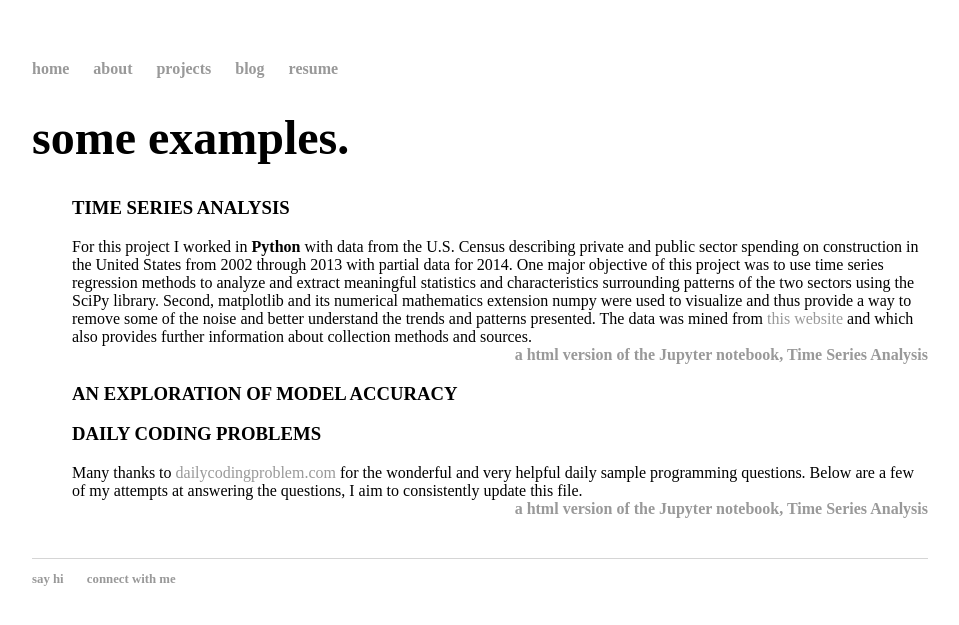
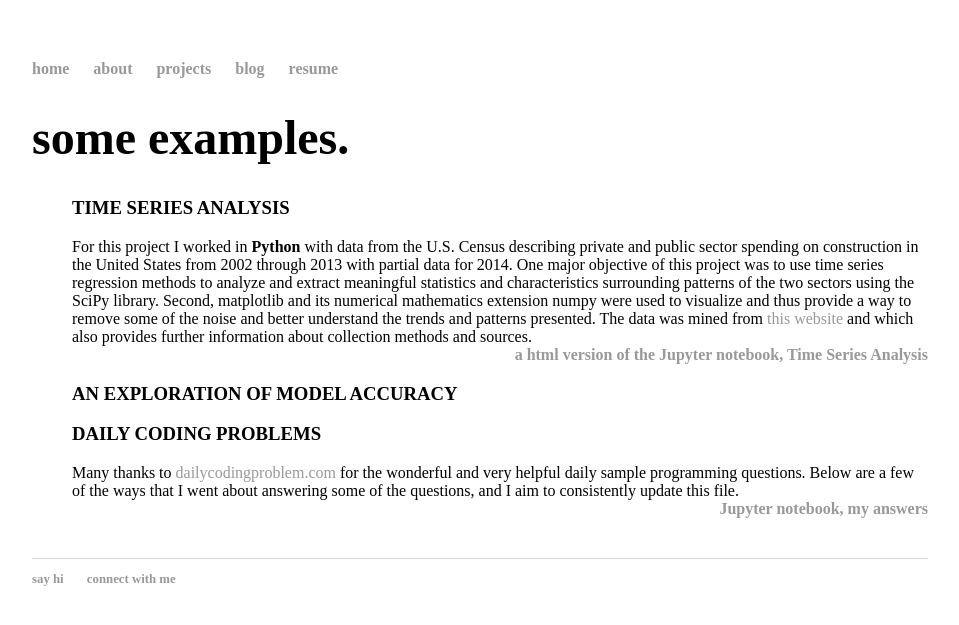
Before and after one commit to amanda-t2/amanda-t2.github.io, a Jekyll site: the page built from projects/index.html, in a window 1280 px wide. Shown: the top 625 px of the page, without its empty margins (160-1119 px from the left). Built offline with Jekyll 4.4.1, drawn with Linux system fonts in a browser that asks for light colours.

Commit message:
Update index.html

```diff
--- a/projects/index.html
+++ b/projects/index.html
@@ -21,9 +21,10 @@ title: some examples.
 
 		<h3> DAILY CODING PROBLEMS </h3>
 	Many thanks to <a href="https://www.dailycodingproblem.com/">dailycodingproblem.com</a> for the wonderful and very helpful daily
-	sample programming questions. Below are a few of my attempts at answering the questions, I aim to consistently update this file.
+	sample programming questions. Below are a few of the ways that I went about answering some of the questions, and I aim to consistently update this file.<br>
+
 		<div align="right">
-<li><a href="Storytelling_Visualization.html"><strong> a html version of the Jupyter notebook, Time Series Analysis</strong></a></li>
+<li><a href="Daily_Problems.ipynb"><strong> Jupyter notebook, my answers</strong></a></li>
 		</div>
 
 
```
